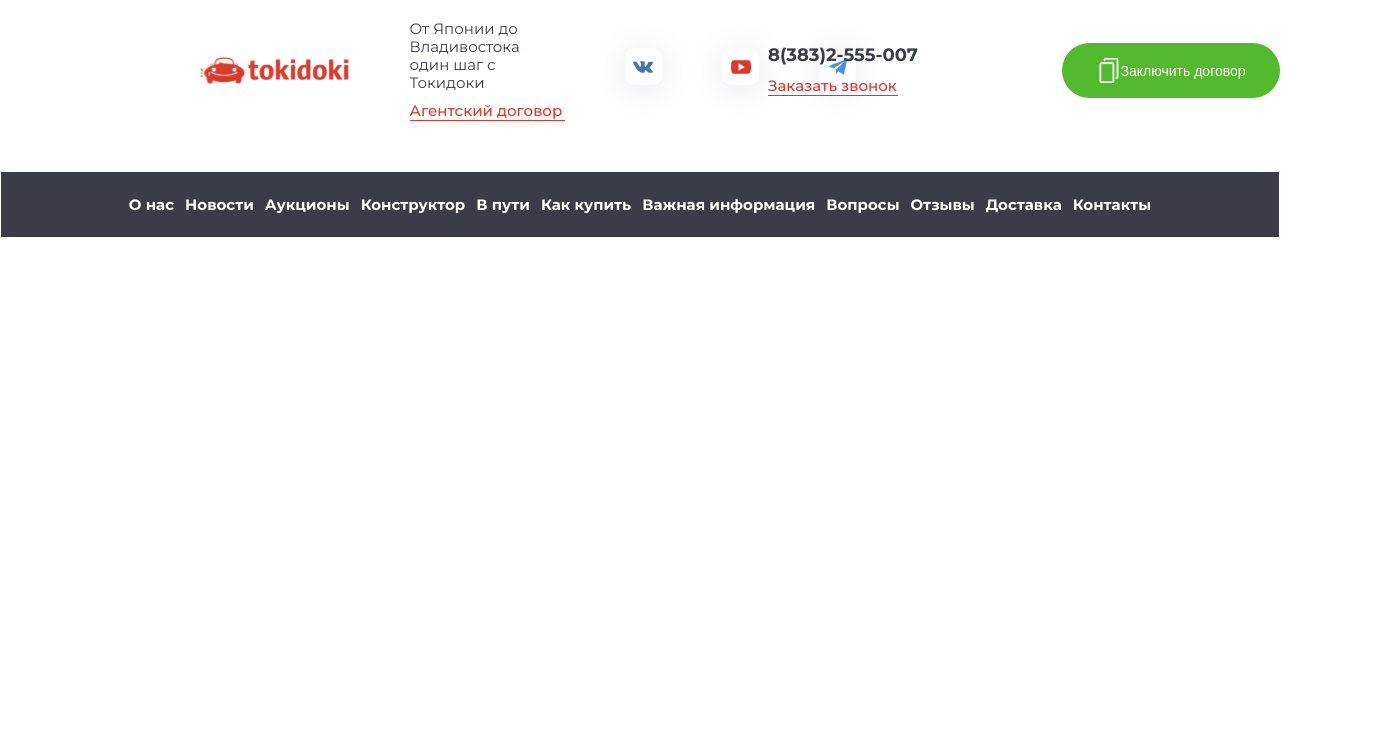
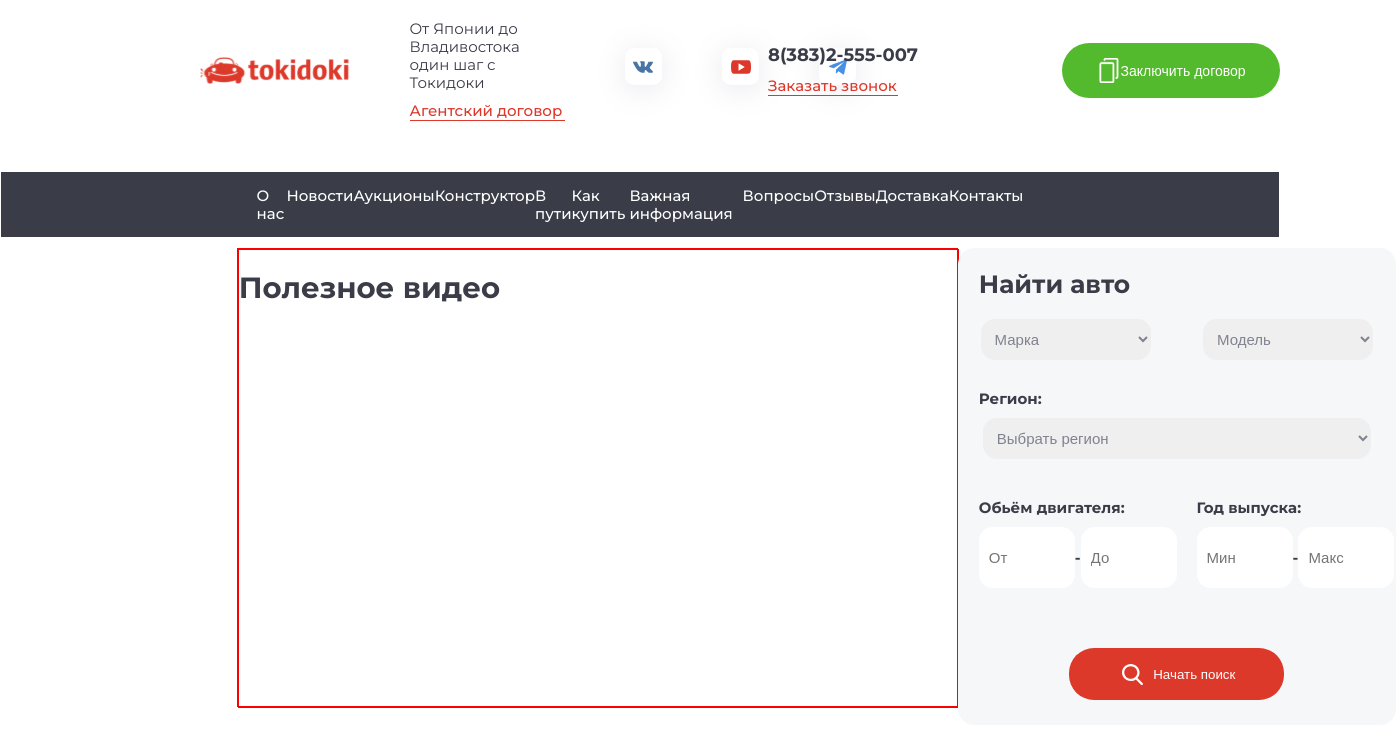
Before and after one commit to ManGroovia/toki-doki, a Next.js app: page / in a window 1280 px wide. Shown: the top 746 px of the page, 1396 px wide, since content can reach past the window. Built offline with nearby package versions, Linux system fonts and the light colour scheme.

Commit message:
added search menu

```diff
--- a/components/Modal.tsx
+++ b/components/Modal.tsx
@@ -1,5 +1,5 @@
 import React, { PropsWithChildren } from "react";
-
+import { RedBtn } from "./atoms/Buttons";
 interface IModalProps {
   active: boolean;
   onClose: () => void;
@@ -35,7 +35,8 @@ const Modal = ({ active, onClose }: PropsWithChildren<IModalProps>) => {
             />
           </form>
         </div>
-        <button className="modalBtn">Заказать</button>
+        <RedBtn>Заказать звонок</RedBtn>
+
       </div>
     </div>
   );
--- /dev/null
+++ b/components/Searchform.tsx
@@ -0,0 +1,60 @@
+import React from "react";
+import { RedBtn } from "./atoms/Buttons";
+const SearchForm = () => {
+  return (
+    <>
+      <div className="searchform">
+        <div className="title"> Найти авто</div>
+        <div className="typeForm">
+          <select name="Марка" id="">
+            <option value="">Марка</option>
+            <option value="Mitsubishi">Mitsubishi</option>
+          </select>
+          <select name="Модель" id="">
+            <option value="">Модель</option>
+            <option value="Pajero">Pajero</option>
+            <option value="Montero">Montero</option>
+            <option value="GTO">GTO</option>
+            <option value="Eclipse">Eclipse</option>
+            <option value="Junior">Junior</option>
+            <option value="Legnum">Legnum</option>
+            <option value="ЯVR">ЯVR</option>
+            <option value="Lancer">Lancer</option>
+            <option value="L200">L200</option>
+          </select>
+        </div>
+        <div className="regionForm">
+          <label htmlFor="region-select">Регион:</label>
+          <select name="region" id="">
+            <option value="">Выбрать регион</option>
+            <option value="Leningrad">Ленинград</option>
+            <option value="Moscow">Москва</option>
+          </select>
+        </div>
+        <div className="filterForm">
+          <div className="left">
+            <label htmlFor="filterCar">Обьём двигателя:</label>
+            <div className="inputs">
+              <input type="number" min={0.1} max={10} placeholder="От" />
+              -
+              <input type="number" min={0.1} max={10} placeholder="До" />
+            </div>
+          </div>
+          <div className="left">
+            <label htmlFor="filterCar">Год выпуска:</label>
+            <div className="inputs">
+              <input type="number" min={0.1} max={10} placeholder="Мин" />
+              -
+              <input type="number" min={1900} max={2023} placeholder="Макс" />
+            </div>
+          </div>
+        </div>
+        <div className="searchBtn">
+        <button><img src="icons/search.svg" alt="" />Начать поиск</button>
+        </div>
+      </div>
+    </>
+  );
+};
+
+export default SearchForm;
--- a/components/Slider.tsx
+++ b/components/Slider.tsx
@@ -0,0 +1,14 @@
+import React from "react";
+
+
+
+const Slider =()=>{
+    return(
+        <>
+        <div className="slider">
+            <h3>Полезное видео</h3>
+        </div>
+        </>
+    )
+}
+export default Slider;
--- a/components/atoms/Buttons.tsx
+++ b/components/atoms/Buttons.tsx
@@ -11,3 +11,16 @@ export const TopBtns = styled.li`
   white-space: nowrap;
   margin-top: 10px;
 `;
+
+
+export const RedBtn = styled.button`
+background-color: #dd392b;
+      color: #ffffff;
+      width: 200px;
+      border-radius: 30px;
+      border: none;
+      margin-top: 20px;
+      padding: 20px;
+      cursor: pointer;
+
+`
--- a/package.json
+++ b/package.json
@@ -20,8 +20,10 @@
     "react": "^18.2.0",
     "react-dom": "^18.2.0",
     "react-responsive-carousel": "^3.2.23",
+    "react-slick": "^0.29.0",
     "saas": "^1.0.0",
     "sass": "^1.62.1",
+    "slick-carousel": "^1.8.1",
     "typescript": "5.0.4"
   }
 }
--- a/pages/index.tsx
+++ b/pages/index.tsx
@@ -2,7 +2,8 @@ import Header from '@/components/Header'
 import HeaderLink from '@/components/HeaderLink';
 import { Carousel } from 'react-responsive-carousel';
 import 'react-responsive-carousel/lib/styles/carousel.min.css';
-
+import Slider from '@/components/Slider';
+import SearchForm from '@/components/Searchform';
 import React from 'react'
 const MainPage = () => {
 
@@ -11,6 +12,14 @@ const MainPage = () => {
       <Header></Header>
 
       <HeaderLink></HeaderLink>
+      <div className="main">
+        <div className="slider">
+          <Slider></Slider>
+        </div>
+        <div className="searchForm">
+          <SearchForm></SearchForm>
+        </div>
+      </div>
     </>
   );
 };
--- a/styles/base/_base.scss
+++ b/styles/base/_base.scss
@@ -41,3 +41,11 @@ container {
   max-width: 1440px;
   margin: 0 auto;
 }
+.main{
+  padding: 10px;
+  display: flex;
+  // border: 1px solid blueviolet;
+  width: 63%;
+  margin: auto;
+  justify-content: space-between;
+}
--- a/styles/modules/_headerlinks.scss
+++ b/styles/modules/_headerlinks.scss
@@ -7,7 +7,7 @@
   align-items: center;
   margin-top: 50px;
   .nav {
-    width: 80%;
+    width: 60%;
     margin: auto;
 
 
@@ -15,7 +15,7 @@
       display: flex;
       justify-content: space-between;
       li{
-        font-weight: bold;
+        font-weight: 500;
       }
     }
   }
--- a/styles/modules/_modal.scss
+++ b/styles/modules/_modal.scss
@@ -18,16 +18,7 @@
     display: flex;
     flex-direction: column;
 
-    .modalBtn {
-      background-color: #dd392b;
-      color: #ffffff;
-      width: 200px;
-      border-radius: 30px;
-      border: none;
-      margin-top: 20px;
-      padding: 20px;
-      cursor: pointer;
-    }
+    //
     .forms {
       display: flex;
       flex-direction: row;
--- /dev/null
+++ b/styles/modules/_searchform.scss
@@ -0,0 +1,101 @@
+.searchform {
+  width: 436px;
+  height: 475px;
+  border: 1px solid #f5f7f9;
+  border-radius: 16px;
+  background-color: #f5f7f9;
+  .searchBtn {
+    display: flex;
+    align-items: center;
+    justify-content: center;
+    margin-top: 60px;
+    button {
+      width: 215px;
+      height: 52px;
+      background-color: #dd392b;
+      border-radius: 25px;
+      display: flex;
+      align-items: center;
+      justify-content: center;
+      color: #ffffff;
+      border: none;
+      cursor: pointer;
+      img {
+        margin-right: 10px;
+      }
+    }
+  }
+  .filterForm {
+    font-size: 15px;
+    font-weight: bold;
+    display: flex;
+    margin-top: 20px;
+    .left {
+      margin-left: 20px;
+      margin-top: 20px;
+
+      .inputs {
+        display: flex;
+        flex-direction: row;
+        align-items: center;
+        margin-top: 10px;
+      }
+      display: flex;
+      flex-direction: column;
+      input {
+        width: 76px;
+        height: 41px;
+        border-radius: 14px;
+        border: none;
+        padding: 10px;
+        font-size: 15px;
+      }
+    }
+  }
+  .regionForm {
+    display: flex;
+    flex-direction: column;
+    margin-top: 10px;
+    select {
+      width: 388px;
+      height: 41px;
+      margin: auto;
+      border: none;
+      outline: none;
+      font-size: 15px;
+      color: #81828f;
+      padding: 10px;
+      border-radius: 14px;
+      margin-top: 10px;
+    }
+    label {
+      font-size: 15px;
+      font-weight: bold;
+      margin-left: 20px;
+    }
+  }
+  .typeForm {
+    padding: 20px;
+    display: flex;
+    justify-content: space-between;
+    width: 90%;
+    margin: auto;
+    select {
+      width: 170px;
+      height: 41px;
+      border-radius: 14px;
+      border: none;
+      padding: 10px;
+      outline: none;
+      font-size: 15px;
+      color: #81828f;
+    }
+  }
+  .title {
+    font-size: 25px;
+    font-weight: bold;
+    text-align: left;
+    margin-left: 20px;
+    margin-top: 20px;
+  }
+}
--- /dev/null
+++ b/styles/modules/_slider.scss
@@ -0,0 +1,12 @@
+.slider{
+    border: 1px solid red;
+    width: 719px;
+    height: 457px;
+    font-size: 25px;
+    font-weight: bold;
+
+    h3{
+        margin-top: 20px;
+    }
+
+}
--- a/styles/style.scss
+++ b/styles/style.scss
@@ -2,7 +2,11 @@
 
 @use "./modules/header";
 
-
 @use "./modules/headerlinks";
 
 @use "./modules/modal";
+
+@use "./modules/searchform";
+
+
+@use "./modules/slider";
```
Also changed, not shown: public/icons/search.svg (added), 1 other file (tests, documents, lock files or other folders).
